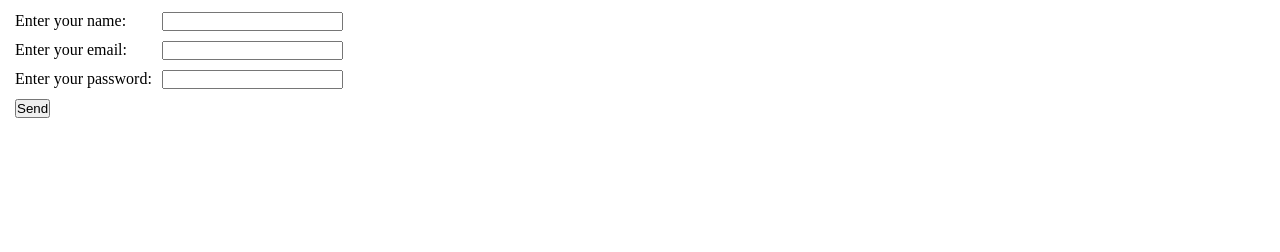
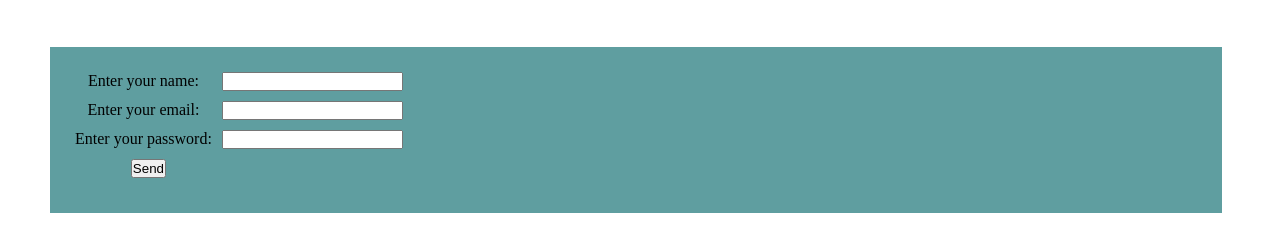
Before and after one commit to Javier-C0L/work_1, a plain HTML site: page Page/page_3.html in a window 1280 px wide. Shown: the part 108-360 px from the top of the page. Drawn offline with Linux system fonts and the light colour scheme.

Commit message:
Update page_3.css

```diff
--- a/Page/page_3.css
+++ b/Page/page_3.css
@@ -32,6 +32,15 @@ nav li:hover {
     background-color: brown;
 }
 
+.content {
+    text-align: center;
+    display:flex;
+    margin: 50px;
+    width: 90%;
+    background-color:cadetblue;
+    padding: 10px;
+}
+
 form.form {
     display: table;
     padding: 15px;
```
